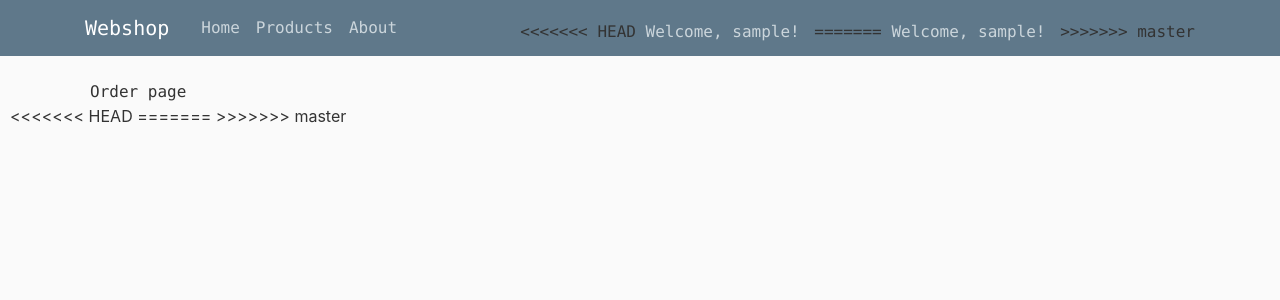
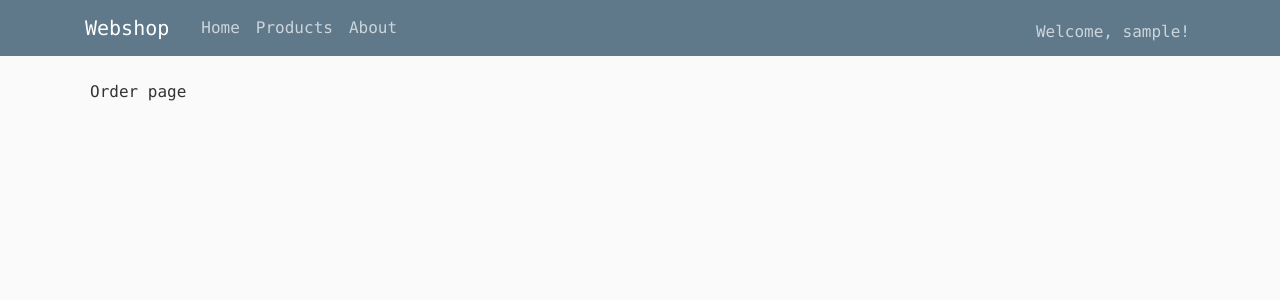
Before and after one commit to jol95/D0018E_group30_lab, a Flask app: page /admin/orders in a window 1280 px wide. Shown: the top 300 px of the page. Run offline with Flask 2, Linux system fonts and the light colour scheme; the visitor is signed in with stand-in values (Sample User, id 1); some libraries are stand-ins or nearby versions.

Commit message:
Update layout.html

```diff
--- a/templates/layout.html
+++ b/templates/layout.html
@@ -1,4 +1,4 @@
-<!DOCTYPE html>
+ <!DOCTYPE html>
 <html>
 
 <head>
@@ -37,11 +37,7 @@
             <div class="navbar-nav">
               {% if 'userid' in session: %}
               <div class="dropdown">
-<<<<<<< HEAD
-                <button class="dropbtn">Welcome, {{ session['username'] }}!</button>
-=======
                 <button class="dropbtn" data-toggle="dropdown">Welcome, {{ session['username'] }}!</button>
->>>>>>> master
                 <div class="dropdown-content">
                   {% if session.userid == 1891: %}
                   {# ADMIN DROPDOWN#}
@@ -51,11 +47,7 @@
                   {% else:%}
                   <a href="/cart">Cart</a>
                   <a href="#">Orders</a>
-<<<<<<< HEAD
-                  <a href="/customerMypage">My page</a>
-=======
                   <a href="#">My page</a>
->>>>>>> master
                   {% endif %}
                   <a href="/logout">Logout</a>
                 </div>
@@ -98,11 +90,5 @@
         </div> -->
       </div>
     </main>
-<<<<<<< HEAD
-
-    <!-- Optional JavaScript -->
-    <!-- jQuery first, then Popper.js, then Bootstrap JS -->
-=======
->>>>>>> master
 </body>
 </html>
```
